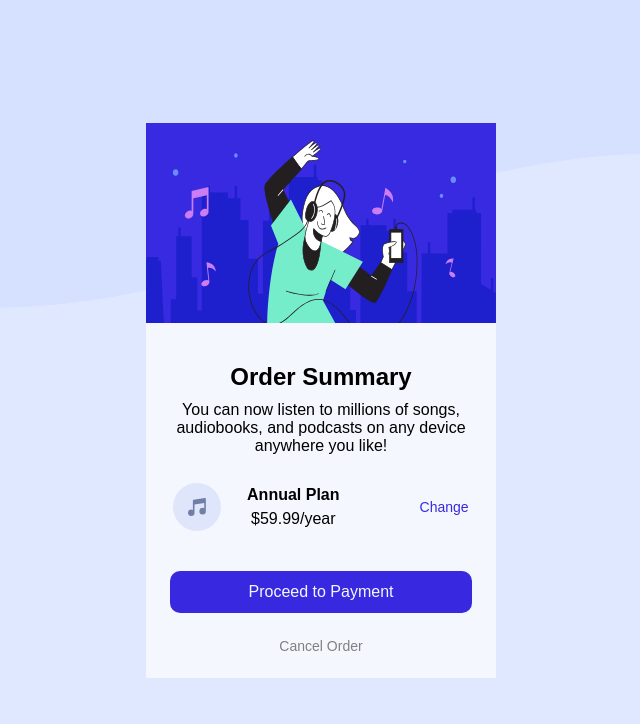
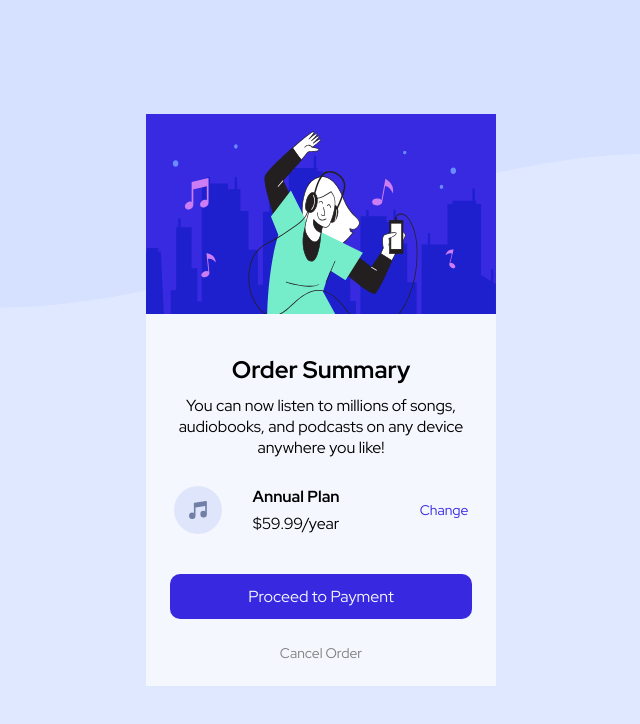
Before and after one commit to JiteshUbale01/Order-Summary-Component, a plain HTML site: page index.html in a window 1280 px wide. Shown: the whole page, without its empty margins (319-959 px from the left). Drawn offline with Linux system fonts and the light colour scheme; files whose address does not match are found by name.

Commit message:
Add files via upload

```diff
--- a/css/styles.css
+++ b/css/styles.css
@@ -19,7 +19,7 @@ body{
     background-size: contain;
     background-position-y: -80px;
     background-color: rgb(224, 232, 255);
-    font-family: 'Red Hat Display', sans-serif;
+    font-family: "Red Hat Display", sans-serif;
 }
 
 main{
--- a/index.html
+++ b/index.html
@@ -7,6 +7,8 @@
   <link rel="icon" type="image/png" sizes="32x32" href="./images/favicon-32x32.png">
   <link rel="stylesheet" href="css/styles.css">
   <link rel="preconnect" href="https://fonts.googleapis.com">
+  <link rel="preconnect" href="https://fonts.gstatic.com" crossorigin>
+  <link href="https://fonts.googleapis.com/css2?family=Figtree:ital,wght@0,300..900;1,300..900&family=Fraunces:opsz,wght@9..144,400;9..144,700&family=Heebo:wght@300;400;700&family=Inter:wght@400;700&family=Montserrat:wght@400;500;700&family=Nunito+Sans:wght@400;600&family=Open+Sans&family=Outfit:wght@400;700&family=Poppins:wght@300;400;500;600;700&family=Red+Hat+Display:wght@400;500;700;900&family=Roboto&family=Rubik:wght@300;400;600;700&display=swap" rel="stylesheet">
   <title>Order summary card</title>
 
 </head>
```
